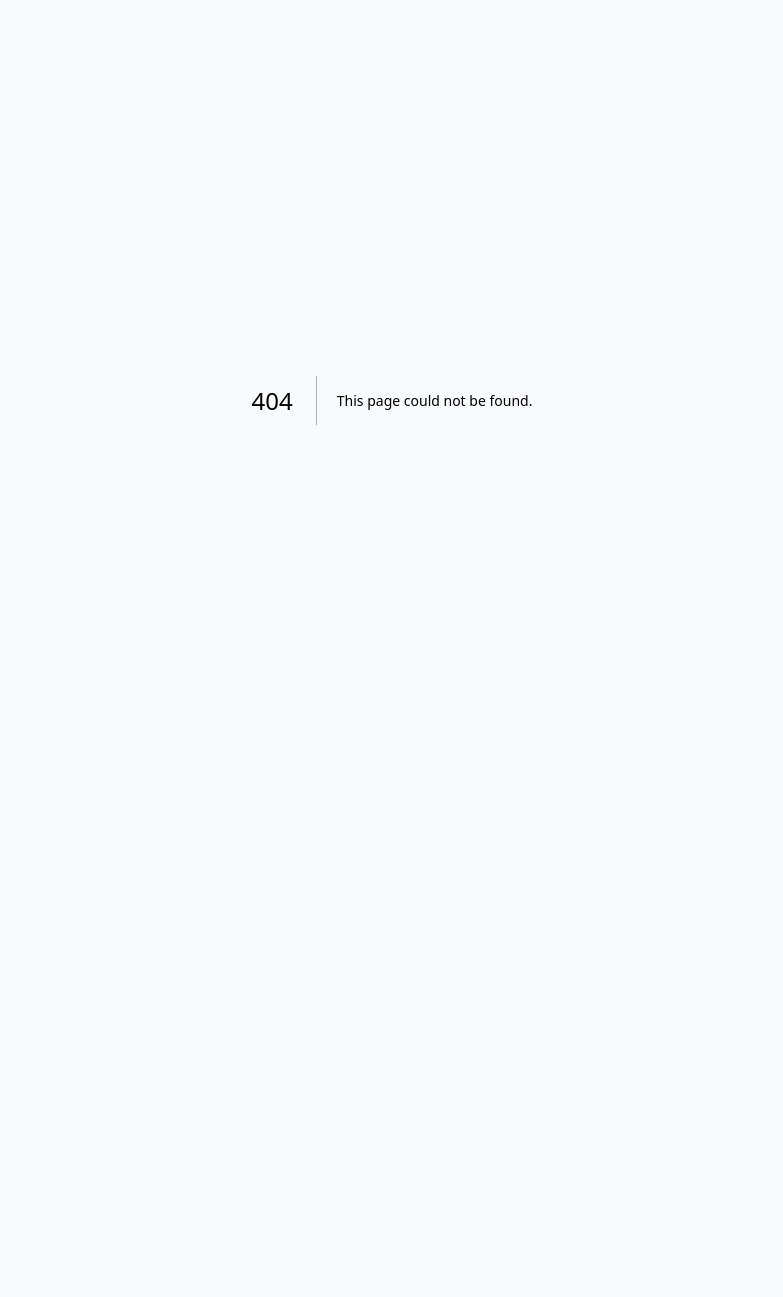
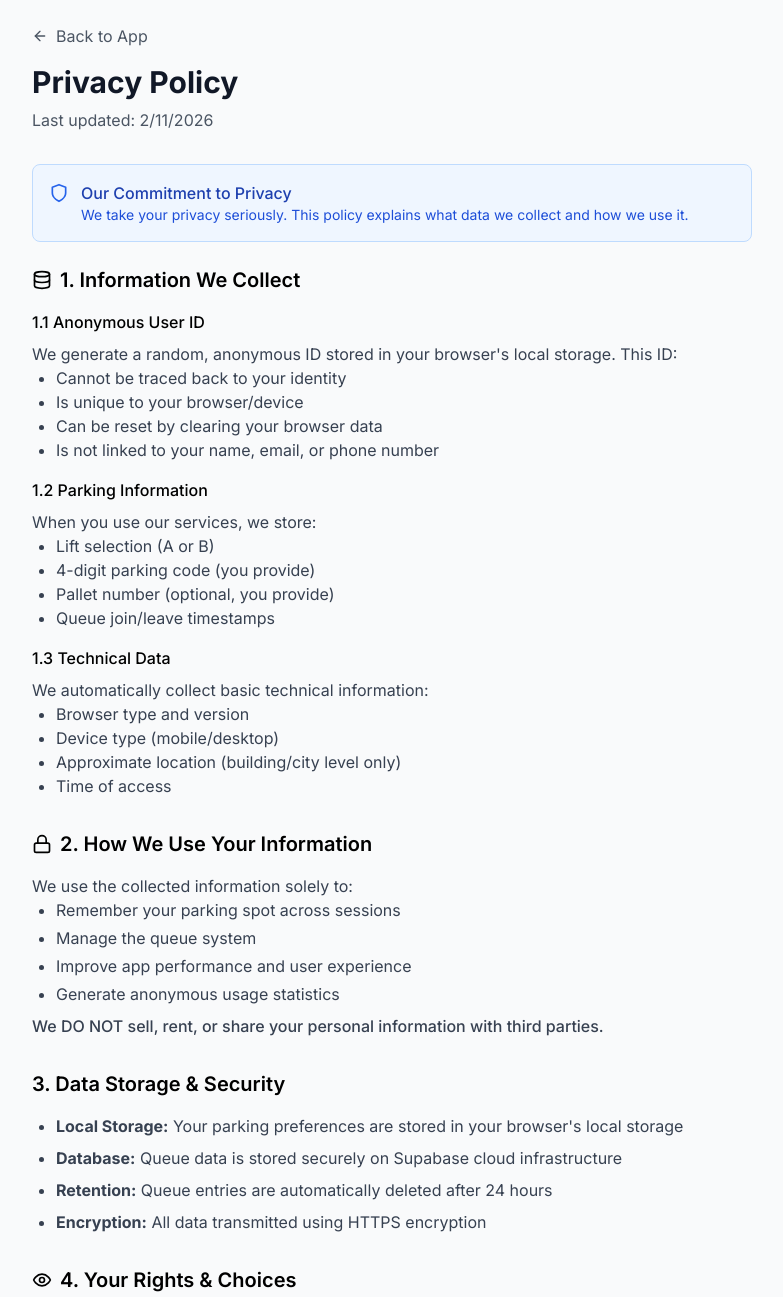
Before and after one commit to cjiajing/robinson-parking, a Next.js app: page /privacy in a window 1280 px wide. Before the commit this address had no page. Shown: the top 1297 px of the page, without its empty margins (248-1031 px from the left). Before the commit the page ends 800 px from the top, so only its background shows below. Built offline with nearby package versions, Linux system fonts and the light colour scheme.

Commit message:
Create page.js

```diff
--- /dev/null
+++ b/src/app/privacy/page.js
@@ -0,0 +1,146 @@
+'use client';
+
+import Link from 'next/link';
+import { ArrowLeft, Shield, Lock, Eye, Database } from 'lucide-react';
+
+export const dynamic = 'force-dynamic';
+
+export default function PrivacyPage() {
+  return (
+    <div className="max-w-3xl mx-auto p-6">
+      <header className="mb-8">
+        <Link href="/" className="inline-flex items-center gap-2 text-gray-600 mb-4 hover:text-gray-900">
+          <ArrowLeft className="w-4 h-4" />
+          Back to App
+        </Link>
+        <h1 className="text-3xl font-bold text-gray-900">Privacy Policy</h1>
+        <p className="text-gray-600 mt-2">Last updated: {new Date().toLocaleDateString()}</p>
+      </header>
+
+      <div className="prose prose-blue max-w-none">
+        <div className="bg-blue-50 border border-blue-200 rounded-lg p-4 mb-6">
+          <div className="flex gap-3">
+            <Shield className="w-5 h-5 text-blue-600 flex-shrink-0 mt-0.5" />
+            <div>
+              <p className="font-medium text-blue-800">Our Commitment to Privacy</p>
+              <p className="text-sm text-blue-700">
+                We take your privacy seriously. This policy explains what data we collect and how we use it.
+              </p>
+            </div>
+          </div>
+        </div>
+
+        <section className="mb-8">
+          <h2 className="text-xl font-semibold mb-4 flex items-center gap-2">
+            <Database className="w-5 h-5" /> 1. Information We Collect
+          </h2>
+
+          <h3 className="font-medium mt-4 mb-2">1.1 Anonymous User ID</h3>
+          <p className="text-gray-700">
+            We generate a random, anonymous ID stored in your browser's local storage. This ID:
+          </p>
+          <ul className="list-disc pl-6 text-gray-700">
+            <li>Cannot be traced back to your identity</li>
+            <li>Is unique to your browser/device</li>
+            <li>Can be reset by clearing your browser data</li>
+            <li>Is not linked to your name, email, or phone number</li>
+          </ul>
+
+          <h3 className="font-medium mt-4 mb-2">1.2 Parking Information</h3>
+          <p className="text-gray-700">
+            When you use our services, we store:
+          </p>
+          <ul className="list-disc pl-6 text-gray-700">
+            <li>Lift selection (A or B)</li>
+            <li>4-digit parking code (you provide)</li>
+            <li>Pallet number (optional, you provide)</li>
+            <li>Queue join/leave timestamps</li>
+          </ul>
+
+          <h3 className="font-medium mt-4 mb-2">1.3 Technical Data</h3>
+          <p className="text-gray-700">
+            We automatically collect basic technical information:
+          </p>
+          <ul className="list-disc pl-6 text-gray-700">
+            <li>Browser type and version</li>
+            <li>Device type (mobile/desktop)</li>
+            <li>Approximate location (building/city level only)</li>
+            <li>Time of access</li>
+          </ul>
+        </section>
+
+        <section className="mb-8">
+          <h2 className="text-xl font-semibold mb-4 flex items-center gap-2">
+            <Lock className="w-5 h-5" /> 2. How We Use Your Information
+          </h2>
+          <p className="text-gray-700">We use the collected information solely to:</p>
+          <ul className="list-disc pl-6 text-gray-700 space-y-1">
+            <li>Remember your parking spot across sessions</li>
+            <li>Manage the queue system</li>
+            <li>Improve app performance and user experience</li>
+            <li>Generate anonymous usage statistics</li>
+          </ul>
+          <p className="text-gray-700 mt-2 font-medium">
+            We DO NOT sell, rent, or share your personal information with third parties.
+          </p>
+        </section>
+
+        <section className="mb-8">
+          <h2 className="text-xl font-semibold mb-4">3. Data Storage & Security</h2>
+          <ul className="list-disc pl-6 text-gray-700 space-y-2">
+            <li><strong>Local Storage:</strong> Your parking preferences are stored in your browser's local storage</li>
+            <li><strong>Database:</strong> Queue data is stored securely on Supabase cloud infrastructure</li>
+            <li><strong>Retention:</strong> Queue entries are automatically deleted after 24 hours</li>
+            <li><strong>Encryption:</strong> All data transmitted using HTTPS encryption</li>
+          </ul>
+        </section>
+
+        <section className="mb-8">
+          <h2 className="text-xl font-semibold mb-4 flex items-center gap-2">
+            <Eye className="w-5 h-5" /> 4. Your Rights & Choices
+          </h2>
+          <p className="text-gray-700">You have the right to:</p>
+          <ul className="list-disc pl-6 text-gray-700 space-y-1">
+            <li><strong>Access:</strong> Request what data we have about you</li>
+            <li><strong>Delete:</strong> Request deletion of your data</li>
+            <li><strong>Opt-out:</strong> Stop using the app at any time</li>
+            <li><strong>Clear:</strong> Delete your browser's local storage</li>
+          </ul>
+          <p className="text-gray-700 mt-2">
+            To exercise these rights, contact: privacy@yourdomain.com
+          </p>
+        </section>
+
+        <section className="mb-8">
+          <h2 className="text-xl font-semibold mb-4">5. Children's Privacy</h2>
+          <p className="text-gray-700">
+            Our services are not directed to persons under 13. We do not knowingly collect information from children.
+          </p>
+        </section>
+
+        <section className="mb-8">
+          <h2 className="text-xl font-semibold mb-4">6. Changes to This Policy</h2>
+          <p className="text-gray-700">
+            We may update this Privacy Policy from time to time. We will notify users of any material changes
+            by updating the "Last updated" date at the top of this policy.
+          </p>
+        </section>
+
+        <section className="mb-8">
+          <h2 className="text-xl font-semibold mb-4">7. Contact Us</h2>
+          <p className="text-gray-700">
+            If you have questions about this Privacy Policy, please contact:
+          </p>
+          <div className="bg-gray-50 p-4 rounded-lg mt-2">
+            <p className="text-gray-800">Email: privacy@yourdomain.com</p>
+            <p className="text-gray-800">Response time: Within 7 business days</p>
+          </div>
+        </section>
+
+        <div className="border-t pt-6 mt-8 text-center text-gray-500 text-sm">
+          <p>By using this App, you consent to this Privacy Policy.</p>
+        </div>
+      </div>
+    </div>
+  );
+}
```
